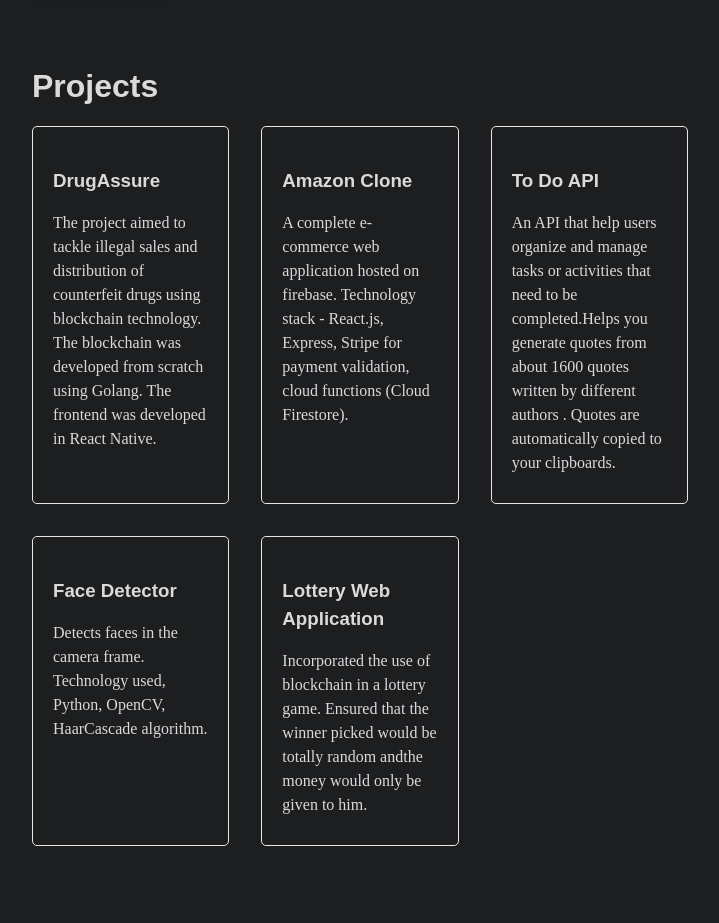
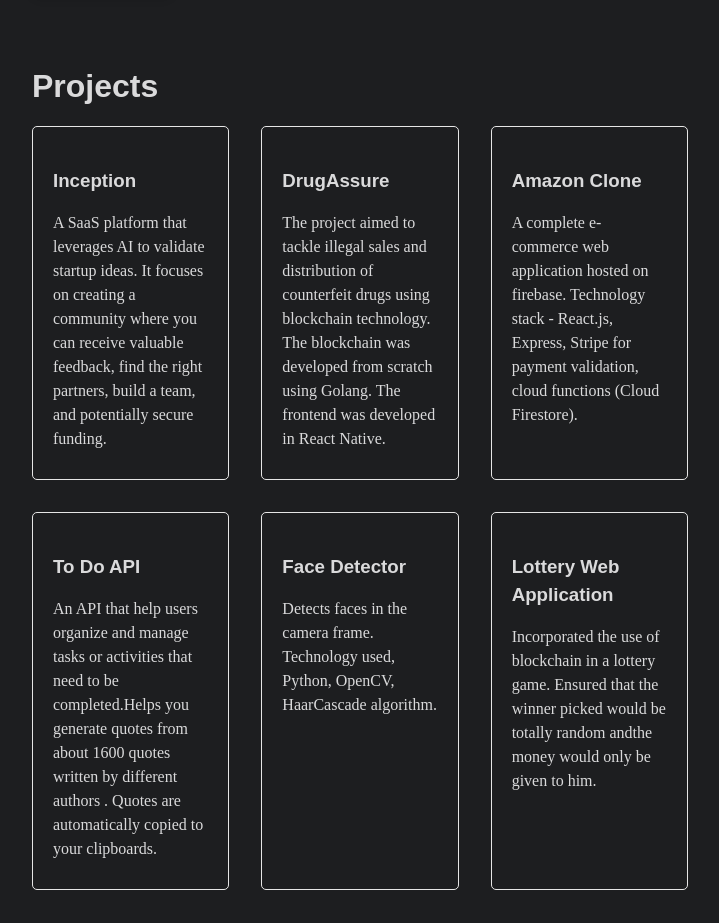
Before and after one commit to Hamzaq96/portfolio, a Next.js app: page / in a window 1280 px wide. Shown: the part 1222-2145 px from the top of the page, without its empty margins (280-999 px from the left). Built offline with nearby package versions, Linux system fonts and the light colour scheme.

Commit message:
Adding inception in projects

```diff
--- a/src/components/organisms/data.ts
+++ b/src/components/organisms/data.ts
@@ -1,37 +1,51 @@
+import { title } from "process";
+
 export const projectData = [
     {
       id: 1,
+      title: 'Inception',
+      description: 'A SaaS platform that leverages AI to validate startup ideas. It focuses on creating a community where you can receive valuable feedback, find the right partners, build a team, and potentially secure funding.',
+      gitHubLink: '',
+      liveLink: 'https://inception-frontend.vercel.app/',
+    },
+    {
+      id: 2,
       title: 'DrugAssure',
       description:
         'The project aimed to tackle illegal sales and distribution of counterfeit drugs using blockchain technology. The blockchain was developed from scratch using Golang. The frontend was developed in React Native.',
       gitHubLink: 'https://github.com/Hamzaq96/DrugAssure',
+      liveLink: '',
     },
     {
-      id: 2,
+      id: 3,
       title: 'Amazon Clone',
       description:
         'A complete e-commerce web application hosted on firebase. Technology stack - React.js, Express, Stripe for payment validation, cloud functions (Cloud Firestore).',
       gitHubLink: 'https://github.com/Hamzaq96/Amazon-Clone',
+      liveLink: '',
     },
     {
-      id: 3,
+      id: 4,
       title: 'To Do API',
       description:
         'An API that help users organize and manage tasks or activities that need to be completed.Helps you generate quotes from about 1600 quotes written by different authors . Quotes are automatically copied to your clipboards.',
       gitHubLink: 'https://github.com/Hamzaq96/ToDoAPI',
+      liveLink: '',
     },
     {
-      id: 4,
+      id: 5,
       title: 'Face Detector',
       description:
         'Detects faces in the camera frame. Technology used, Python, OpenCV, HaarCascade algorithm.',
       gitHubLink: 'https://github.com/Hamzaq96/Face-Detector',
+      liveLink: '',
     },
     {
-      id: 5,
+      id: 6,
       title: 'Lottery Web Application',
       description:
         'Incorporated the use of blockchain in a lottery game. Ensured that the winner picked would be totally random andthe money would only be given to him.',
       gitHubLink: 'https://github.com/Hamzaq96/reactLotteryBlockchain',
+      liveLink: '',
     },
   ];
--- a/src/pages/projects.tsx
+++ b/src/pages/projects.tsx
@@ -10,7 +10,11 @@
                         <div className="project-header">
                             <i className="fa-regular fa-folder-open folder-icon"></i>
                             <div className="small-icon">
-                                <a target="_blank" href={project.gitHubLink} rel="noopener norefferer"><i className="fa-brands fa-github"></i></a>
+                                {project.gitHubLink !== '' ? (<a target="_blank" href={project.gitHubLink} rel="noopener norefferer"><i className="fa-brands fa-github"></i></a>)
+                                : (
+                                    <a target="_blank" href={project.liveLink} rel="noopener norefferer"><i className="fa-solid fa-link"></i></a>
+                                )}
+                                {/* {project.gitHubLink === '' && <a target="_blank" href={project.liveLink} rel="noopener norefferer"><i className="fa-solid fa-link"></i></a>} */}
                             </div>
                         </div>
                         <h3>{project.title}</h3>
```
